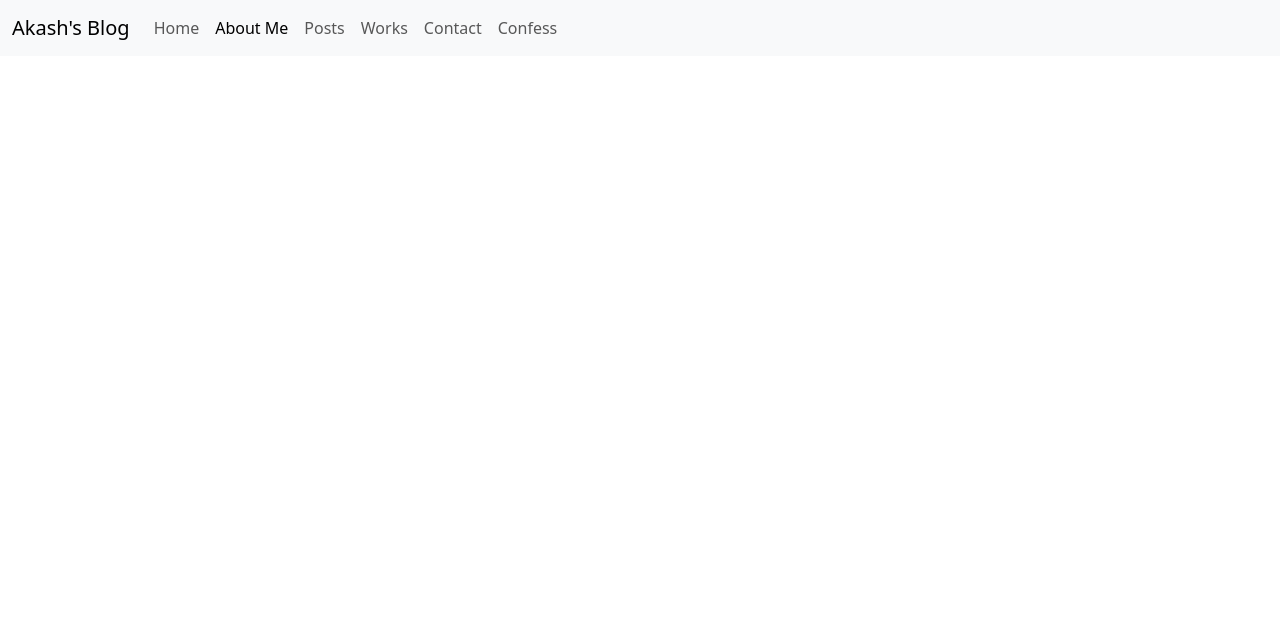
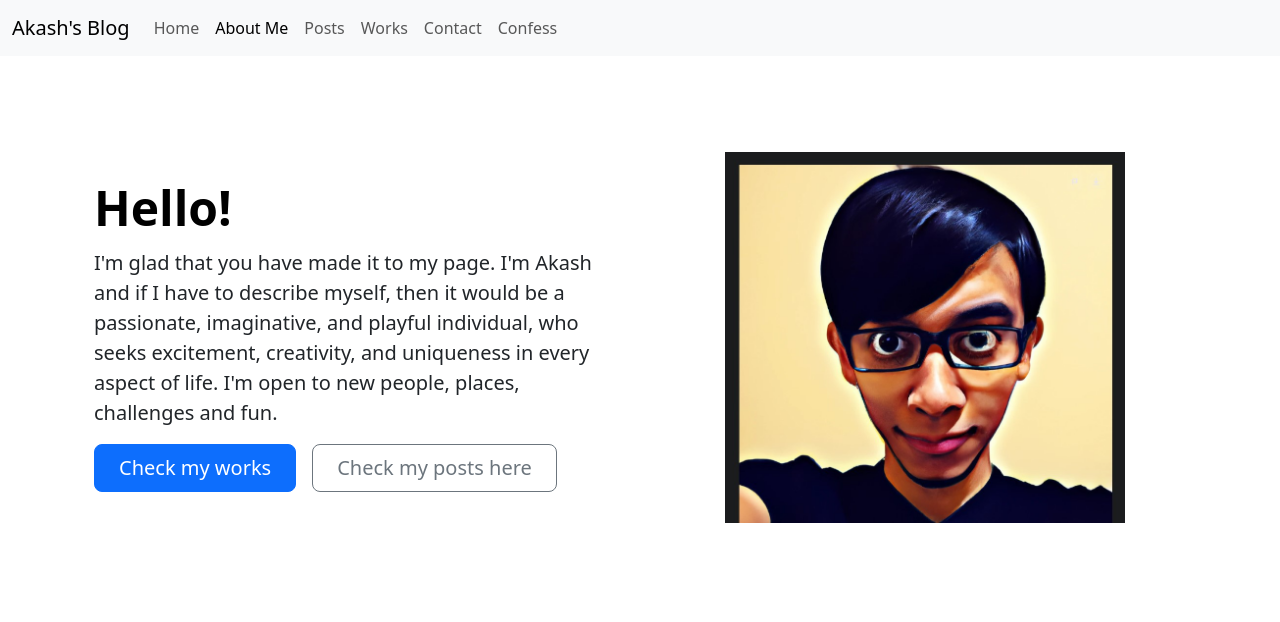
Before and after one commit to Akash-1gif/akashX, a plain HTML site: page about.html in a window 1280 px wide. Drawn offline with nearby package versions, Linux system fonts and the light colour scheme.

Commit message:
Added content in index.html

```diff
--- a/about.html
+++ b/about.html
@@ -25,6 +25,21 @@
           </div>
         </div>
       </nav>
+      <div class="container col-xxl-8 px-4 py-5">
+        <div class="row flex-lg-row-reverse align-items-center g-5 py-5">
+          <div class="col-10 col-sm-8 col-lg-6">
+            <img src="0.6.jpg" class="d-block mx-lg-auto img-fluid" alt="Credits DALL-E" width="400" height="500" loading="lazy">
+          </div>
+          <div class="col-lg-6">
+            <h1 class="display-5 fw-bold text-body-emphasis lh-1 mb-3">Hello!</h1>
+            <p class="lead">I'm glad that you have made it to my page. I'm Akash and if I have to describe myself, then it would be a passionate, imaginative, and playful individual, who seeks excitement, creativity, and uniqueness in every aspect of life. I'm open to new people, places, challenges and fun.</p>
+            <div class="d-grid gap-2 d-md-flex justify-content-md-start">
+              <button type="button" class="btn btn-primary btn-lg px-4 me-md-2">Check my works</button>
+              <button type="button" class="btn btn-outline-secondary btn-lg px-4">Check my posts here</button>
+            </div>
+          </div>
+        </div>
+      </div>
     <script src="https://cdn.jsdelivr.net/npm/bootstrap@5.3.0/dist/js/bootstrap.bundle.min.js" integrity="sha384-geWF76RCwLtnZ8qwWowPQNguL3RmwHVBC9FhGdlKrxdiJJigb/j/68SIy3Te4Bkz" crossorigin="anonymous"></script>
   </body>
 </html>
```
Also changed, not shown: 0.6.jpg (added).
